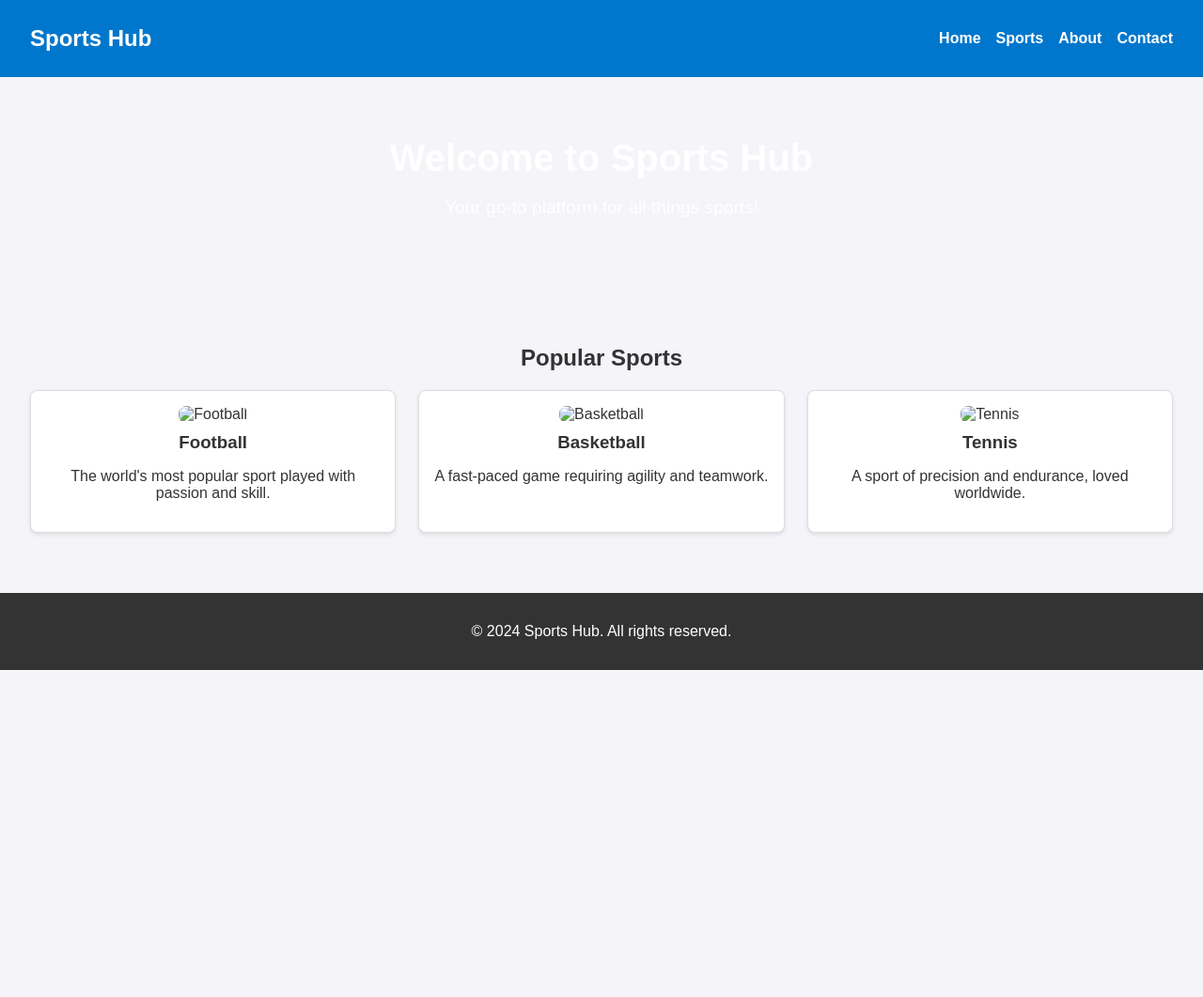
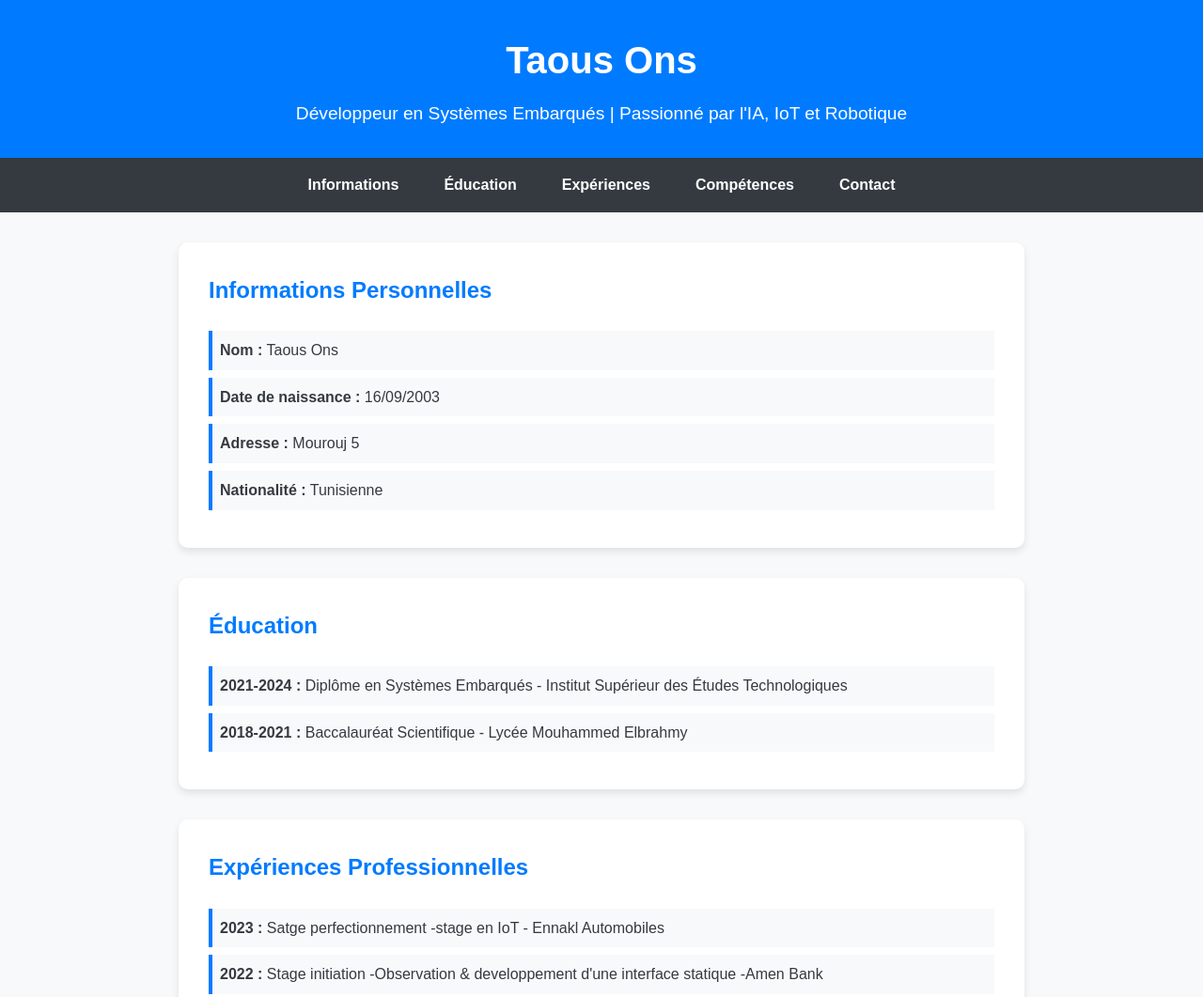
Before and after one commit to onstaous/siteStatique, a plain HTML site: page index.html in a window 1280 px wide. Shown: the top 1061 px of the page at 94% size. Before the commit the page ends 800 px from the top, so only its background shows below. Drawn offline with Linux system fonts and the light colour scheme.

Commit message:
Update index.html

```diff
--- a/index.html
+++ b/index.html
@@ -3,158 +3,167 @@
 <head>
     <meta charset="UTF-8">
     <meta name="viewport" content="width=device-width, initial-scale=1.0">
-    <title>Sports Hub</title>
+    <title>CV - [Votre Nom]</title>
     <style>
-        /* General Styles */
-        body {
-            font-family: Arial, sans-serif;
+        /* Styles généraux */
+        * {
             margin: 0;
             padding: 0;
             box-sizing: border-box;
-            background-color: #f4f4f9;
-            color: #333;
         }
 
-        /* Header */
-        header {
-            display: flex;
-            justify-content: space-between;
-            align-items: center;
-            background-color: #0077cc;
-            color: #fff;
-            padding: 1em 2em;
+        body {
+            font-family: 'Arial', sans-serif;
+            line-height: 1.6;
+            background-color: #f8f9fa;
+            color: #343a40;
         }
 
-        header .logo {
-            font-size: 1.5em;
-            font-weight: bold;
+        header {
+            background-color: #007bff;
+            color: #fff;
+            text-align: center;
+            padding: 2em 0;
         }
 
-        header nav ul {
-            list-style: none;
-            display: flex;
-            gap: 1em;
+        header h1 {
+            font-size: 2.5em;
         }
 
-        header nav ul li {
-            margin: 0;
-        }
-
-        header nav ul li a {
-            text-decoration: none;
-            color: #fff;
-            font-weight: bold;
-        }
-
-        /* Banner Section */
-        .banner {
-            background: url('sport1.jpg') no-repeat center center/cover;
-            color: #fff;
-            text-align: center;
-            padding: 4em 2em;
-        }
-
-        .banner h1 {
-            font-size: 2.5em;
-            margin: 0;
-        }
-
-        .banner p {
+        header p {
+            margin-top: 0.5em;
             font-size: 1.2em;
         }
 
-        /* Content Section */
-        .content {
-            padding: 2em;
-            text-align: center;
+        nav {
+            background-color: #343a40;
+            color: #fff;
+            display: flex;
+            justify-content: center;
+            padding: 1em 0;
         }
 
-        .sports-grid {
-            display: grid;
-            grid-template-columns: repeat(auto-fit, minmax(200px, 1fr));
-            gap: 1.5em;
-            margin-top: 1em;
+        nav a {
+            color: #fff;
+            text-decoration: none;
+            margin: 0 1.5em;
+            font-weight: bold;
+            font-size: 1em;
         }
 
-        .sport-card {
-            background: #fff;
-            border: 1px solid #ddd;
-            border-radius: 8px;
-            padding: 1em;
-            box-shadow: 0 2px 4px rgba(0, 0, 0, 0.1);
+        nav a:hover {
+            text-decoration: underline;
         }
 
-        .sport-card img {
-            width: 100%;
-            border-radius: 8px;
+        section {
+            padding: 2em;
+            margin: 2em auto;
+            max-width: 900px;
+            background: #fff;
+            box-shadow: 0 4px 8px rgba(0, 0, 0, 0.1);
+            border-radius: 10px;
         }
 
-        .sport-card h3 {
-            margin: 0.5em 0;
+        h2 {
+            color: #007bff;
+            margin-bottom: 1em;
         }
 
-        /* Footer */
+        .details ul {
+            list-style: none;
+            padding: 0;
+        }
+
+        .details ul li {
+            margin-bottom: 0.5em;
+            padding: 0.5em;
+            background: #f8f9fa;
+            border-left: 4px solid #007bff;
+        }
+
         footer {
+            background-color: #343a40;
+            color: #fff;
             text-align: center;
-            padding: 1em;
-            background: #333;
-            color: #fff;
+            padding: 1em 0;
             margin-top: 2em;
         }
     </style>
 </head>
 <body>
     <header>
-        <div class="logo">Sports Hub</div>
-        <nav>
-            <ul>
-                <li><a href="#home">Home</a></li>
-                <li><a href="#sports">Sports</a></li>
-                <li><a href="#about">About</a></li>
-                <li><a href="#contact">Contact</a></li>
-            </ul>
-        </nav>
+        <h1>Taous Ons</h1>
+        <p>Développeur en Systèmes Embarqués | Passionné par l'IA, IoT et Robotique</p>
     </header>
 
-    <section id="home" class="banner">
-        <h1>Welcome to Sports Hub</h1>
-        <p>Your go-to platform for all things sports!</p>
-    </section>
+    <nav>
+        <a href="#personal">Informations</a>
+        <a href="#education">Éducation</a>
+        <a href="#experience">Expériences</a>
+        <a href="#skills">Compétences</a>
+        <a href="#contact">Contact</a>
+    </nav>
 
-    <section id="sports" class="content">
-        <h2>Popular Sports</h2>
-        <div class="sports-grid">
-            <div class="sport-card">
-                <img src="sport2.webp" alt="Football">
-                <h3>Football</h3>
-                <p>The world's most popular sport played with passion and skill.</p>
-            </div>
-            <div class="sport-card">
-                <img src="sport3.jpg" alt="Basketball">
-                <h3>Basketball</h3>
-                <p>A fast-paced game requiring agility and teamwork.</p>
-            </div>
-            <div class="sport-card">
-                <img src="sport4.jpg" alt="Tennis">
-                <h3>Tennis</h3>
-                <p>A sport of precision and endurance, loved worldwide.</p>
-            </div>
+    <section id="personal">
+        <h2>Informations Personnelles</h2>
+        <div class="details">
+            <ul>
+                <li><strong>Nom :</strong> Taous Ons</li>
+                <li><strong>Date de naissance :</strong> 16/09/2003</li>
+                <li><strong>Adresse :</strong> Mourouj 5</li>
+                <li><strong>Nationalité :</strong> Tunisienne</li>
+            </ul>
         </div>
     </section>
 
+    <section id="education">
+        <h2>Éducation</h2>
+        <div class="details">
+            <ul>
+                <li><strong>2021-2024 :</strong> Diplôme en Systèmes Embarqués - Institut Supérieur des Études Technologiques</li>
+                <li><strong>2018-2021 :</strong> Baccalauréat Scientifique - Lycée Mouhammed Elbrahmy</li>
+            </ul>
+        </div>
+    </section>
+
+    <section id="experience">
+        <h2>Expériences Professionnelles</h2>
+        <div class="details">
+            <ul>
+                <li><strong>2023 :</strong> Satge perfectionnement -stage en IoT - Ennakl Automobiles</li>
+                <li><strong>2022 :</strong> Stage initiation -Observation & developpement d'une interface statique -Amen Bank</li>
+            </ul>
+        </div>
+    </section>
+
+    <section id="skills">
+        <h2>Compétences Techniques</h2>
+        <div class="details">
+            <ul>
+                <li>Programmation : C, Java, Python, PHP</li>
+                <li>Systèmes Embarqués : Arduino, STM32</li>
+                <li>IA : Machine Learning avec Python (TensorFlow, scikit-learn)</li>
+                <li>IoT : Protocoles MQTT, utilisation de capteurs connectés</li>
+            </ul>
+        </div>
+    </section>
+
+    <section id="contact">
+        <h2>Contact</h2>
+        <div class="details">
+            <ul>
+                <li><strong>Email :</strong> votre.email@example.com</li>
+                <li><strong>Téléphone :</strong> +216 123 456 789</li>
+                <li><strong>LinkedIn :</strong><a href="https://www.linkedin.com/in/ons-taous-41b568295/" target="_blank">Profil LinkedIn </a></li>
+            </ul>
+            <a href="Modern Professional CV Resume.pdf" download="">Télécharger mon CV</a>
+        </div>
+    </section>
+
+
+
     <footer>
-        <p>&copy; 2024 Sports Hub. All rights reserved.</p>
+        <p>&copy; 2024 Taous Ons . Tous droits réservés.</p>
     </footer>
-
-    <script>
-        // Smooth scroll for navigation links
-        document.querySelectorAll('header nav a').forEach(anchor => {
-            anchor.addEventListener('click', function (e) {
-                e.preventDefault();
-                const targetId = this.getAttribute('href').substring(1);
-                document.getElementById(targetId).scrollIntoView({ behavior: 'smooth' });
-            });
-        });
-    </script>
 </body>
 </html>
```
